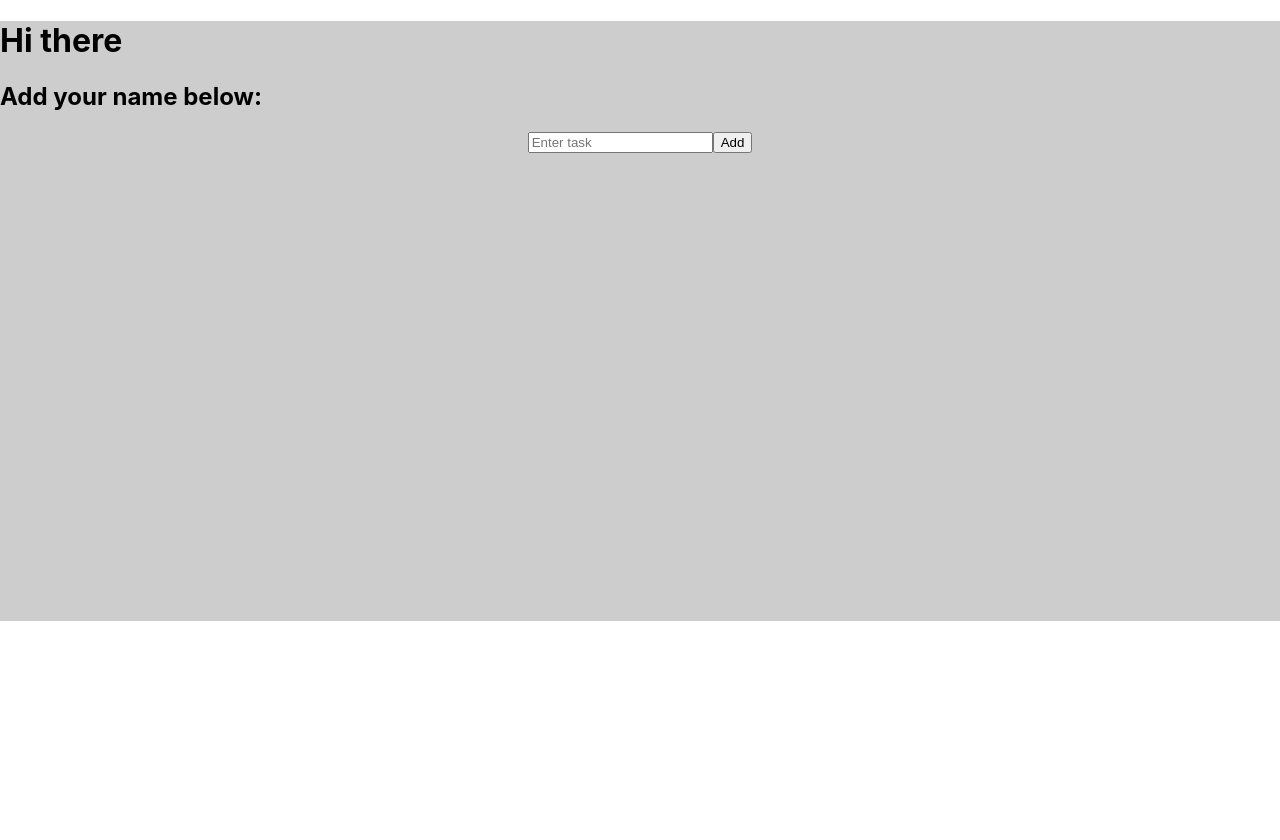
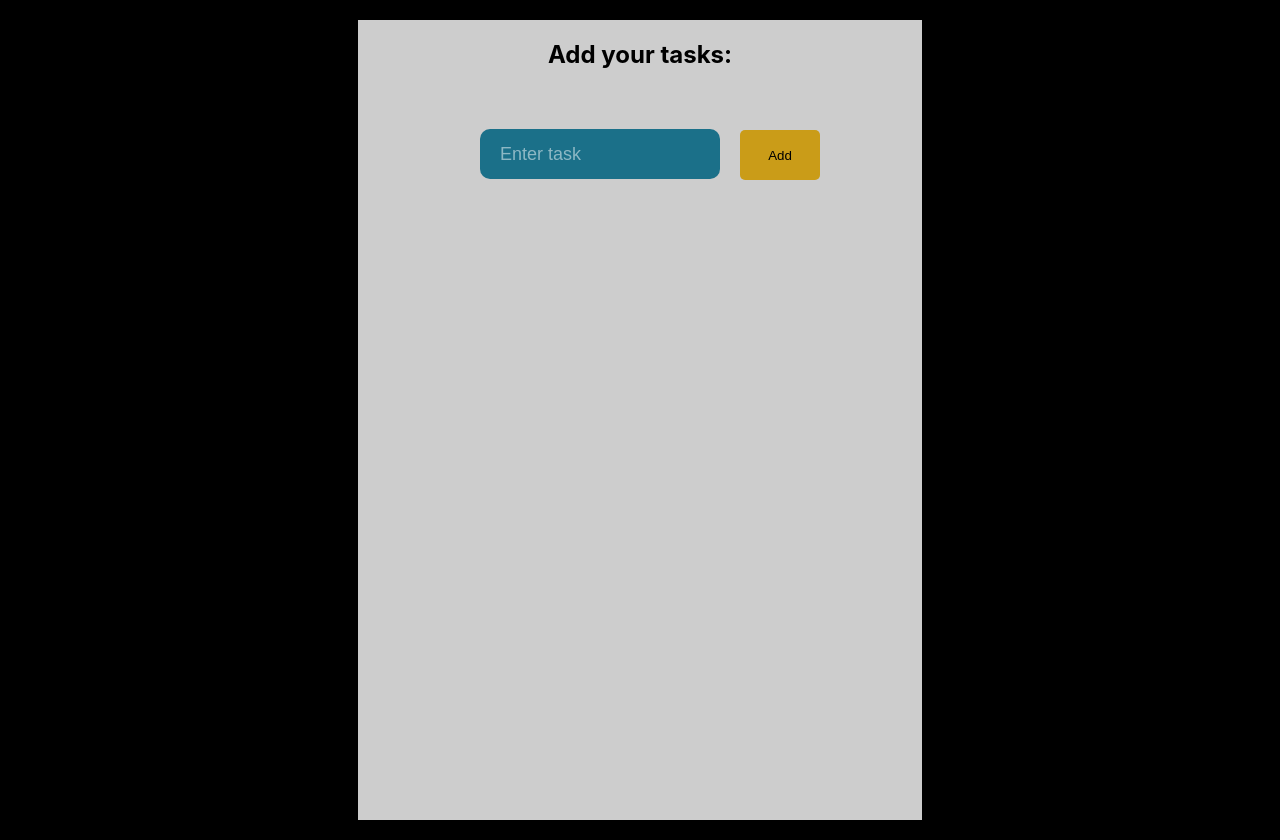
Before and after one commit to kaori-kk/react-toDoLists, a React app: page / in a window 1280 px wide. Before the commit the page ends 800 px from the top, so only its background shows below. Built offline with nearby package versions, Linux system fonts and the light colour scheme.

Commit message:
css changes

```diff
--- a/public/index.html
+++ b/public/index.html
@@ -24,7 +24,7 @@
       work correctly both with client-side routing and a non-root public URL.
       Learn how to configure a non-root public URL by running `npm run build`.
     -->
-    <title>React App</title>
+    <title>To Do Lists</title>
   </head>
   <body>
     <noscript>You need to enable JavaScript to run this app.</noscript>
--- a/src/App.css
+++ b/src/App.css
@@ -1,5 +1,12 @@
+body {
+  background-color: black;
+  margin: 20px 0;
+}
+
 .App {
   text-align: center;
+  width: 400px;
+  margin: 40px auto;
 }
 
 .App-logo {
@@ -39,6 +46,14 @@
 
 .name-list{
   background-color: #CDCDCD;
-  height: 600px;
+  text-align: center;
+  font-weight: bold;
+  height: 100vh;
+  width: 44vw;
+  margin: auto;
+}
 
+.name-list h2 {
+  margin: 0;
+  padding: 20px 0 0 0;
 }
--- a/src/Form.css
+++ b/src/Form.css
@@ -0,0 +1,28 @@
+#to-do-form input{
+  background-color: rgba(27, 112, 137, 1);
+  border: 0;
+  color: #fff;
+  width: 200px;
+  height: 50px;
+  margin: 20px;
+  padding: 0 20px;
+  font-size: 18px;
+  border-radius: 10px;
+}
+#to-do-form input::placeholder{
+  color: rgba(255,255,255,0.5);
+}
+#to-do-form input:focus{
+  outline: none;
+}
+#to-do-form button{
+  height: 50px;
+  width: 80px;
+  border-radius: 5px;
+  border: 0;
+  background-color:rgba(202, 156, 24, 1);
+  cursor: pointer;
+}
+#to-do-form button:focus{
+  outline: none;
+}
--- a/src/components/App.js
+++ b/src/components/App.js
@@ -6,8 +6,7 @@ class App extends React.Component {
   render() {
     return (
       <div className="name-list">
-        <h1>Hi there</h1>
-        <h2>Add your name below:</h2>
+        <h2>Add your tasks:</h2>
         <Form />
       </div>
     );
```
